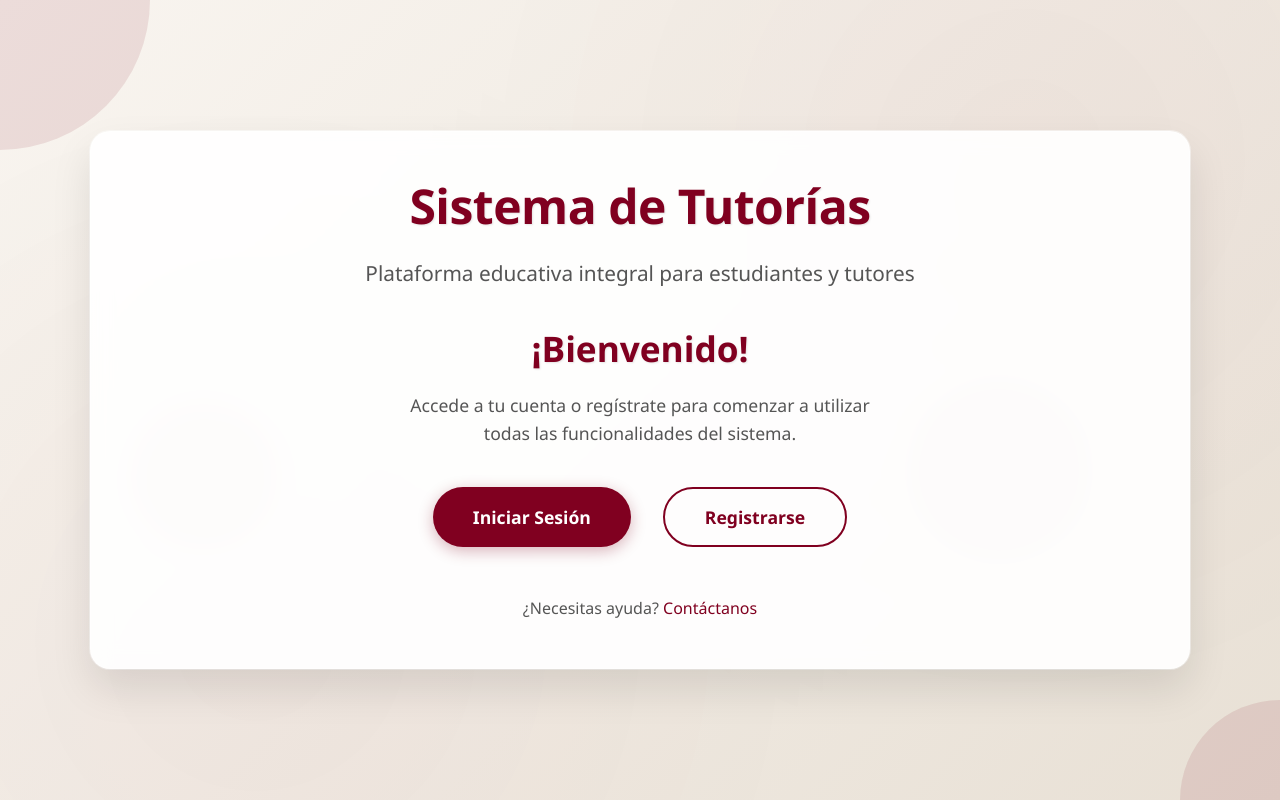
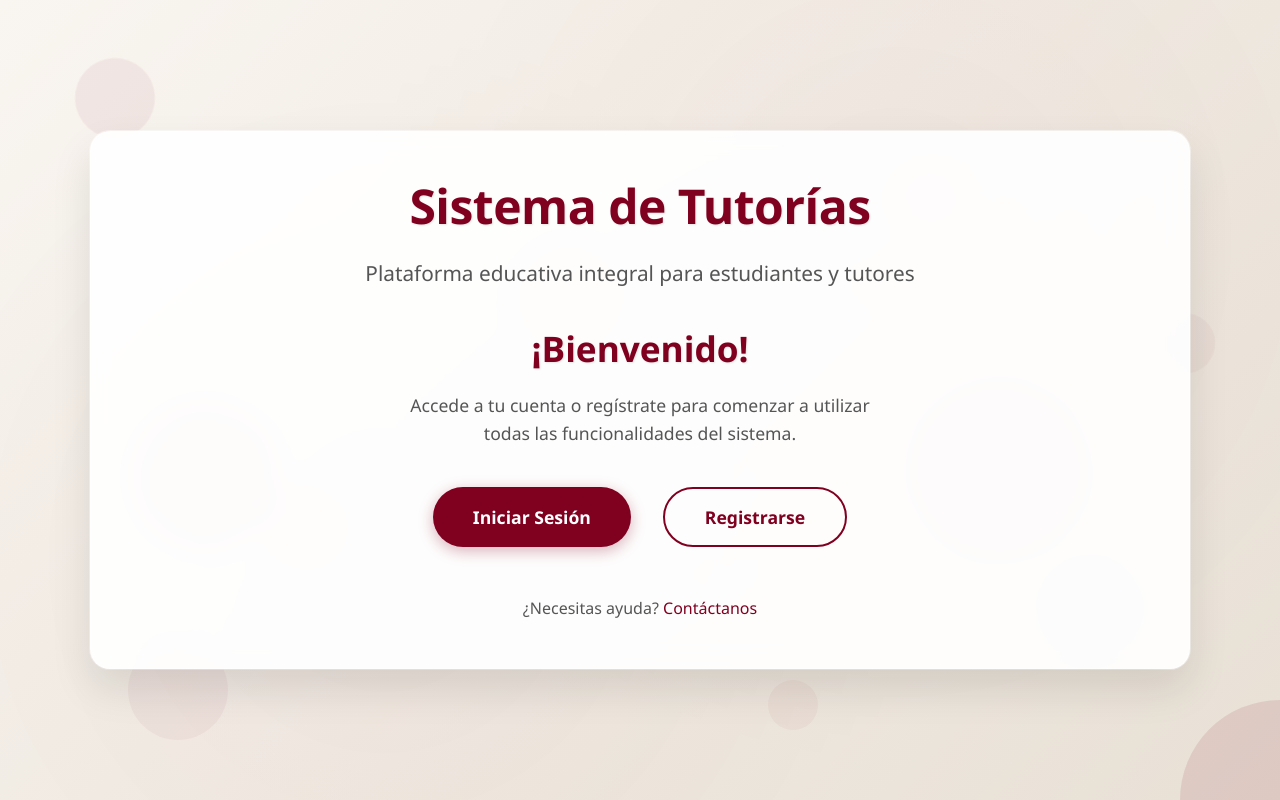
Before and after one commit to PerseoN15/DevOps_ProyectoFinal, a React app in the folder frontend/: page / in a window 1280 px wide. Built offline with nearby package versions, Linux system fonts and the light colour scheme; the HTML template or start-up script is replaced by a standard one.

Commit message:
modiciacion de diseño en el login

```diff
--- a/frontend/src/pages/Login.css
+++ b/frontend/src/pages/Login.css
@@ -38,10 +38,125 @@ body {
   align-items: center;
   position: relative;
   overflow: hidden;
-  width: 100vw; /*  Asegura que ocupe todo el ancho de la ventana */
+  width: 100vw;
 }
 
-/* Fondo con patrón sutil */
+/* Fondo animado con partículas */
+.animated-background {
+  position: absolute;
+  top: 0;
+  left: 0;
+  width: 100%;
+  height: 100%;
+  overflow: hidden;
+  z-index: 0;
+}
+
+.particle {
+  position: absolute;
+  background: var(--guindo-suave);
+  border-radius: 50%;
+  animation: floatParticle 15s infinite linear;
+  opacity: 0.4;
+}
+
+.particle:nth-child(1) {
+  width: 80px;
+  height: 80px;
+  top: 10%;
+  left: 5%;
+  animation-delay: 0s;
+  animation-duration: 20s;
+}
+
+.particle:nth-child(2) {
+  width: 120px;
+  height: 120px;
+  top: 70%;
+  left: 80%;
+  animation-delay: 2s;
+  animation-duration: 25s;
+}
+
+.particle:nth-child(3) {
+  width: 60px;
+  height: 60px;
+  top: 40%;
+  left: 90%;
+  animation-delay: 4s;
+  animation-duration: 18s;
+}
+
+.particle:nth-child(4) {
+  width: 100px;
+  height: 100px;
+  top: 80%;
+  left: 10%;
+  animation-delay: 6s;
+  animation-duration: 22s;
+}
+
+.particle:nth-child(5) {
+  width: 70px;
+  height: 70px;
+  top: 20%;
+  left: 70%;
+  animation-delay: 8s;
+  animation-duration: 19s;
+}
+
+.particle:nth-child(6) {
+  width: 90px;
+  height: 90px;
+  top: 60%;
+  left: 20%;
+  animation-delay: 10s;
+  animation-duration: 24s;
+}
+
+.particle:nth-child(7) {
+  width: 110px;
+  height: 110px;
+  top: 30%;
+  left: 40%;
+  animation-delay: 12s;
+  animation-duration: 21s;
+}
+
+.particle:nth-child(8) {
+  width: 50px;
+  height: 50px;
+  top: 85%;
+  left: 60%;
+  animation-delay: 14s;
+  animation-duration: 17s;
+}
+
+/* Animación de partículas flotantes */
+@keyframes floatParticle {
+  0% {
+    transform: translateY(0) translateX(0) rotate(0deg);
+    opacity: 0.3;
+  }
+  25% {
+    transform: translateY(-20px) translateX(10px) rotate(90deg);
+    opacity: 0.5;
+  }
+  50% {
+    transform: translateY(-40px) translateX(20px) rotate(180deg);
+    opacity: 0.7;
+  }
+  75% {
+    transform: translateY(-20px) translateX(10px) rotate(270deg);
+    opacity: 0.5;
+  }
+  100% {
+    transform: translateY(0) translateX(0) rotate(360deg);
+    opacity: 0.3;
+  }
+}
+
+/* Efecto de gradiente animado en el fondo */
 .welcome-container::before {
   content: '';
   position: absolute;
@@ -54,6 +169,20 @@ body {
     radial-gradient(circle at 80% 20%, var(--guindo-suave) 0%, transparent 50%);
   opacity: 0.3;
   z-index: 0;
+  animation: gradientShift 10s ease-in-out infinite alternate;
+}
+
+@keyframes gradientShift {
+  0% {
+    background:
+      radial-gradient(circle at 20% 80%, var(--guindo-suave) 0%, transparent 50%),
+      radial-gradient(circle at 80% 20%, var(--guindo-suave) 0%, transparent 50%);
+  }
+  100% {
+    background:
+      radial-gradient(circle at 30% 70%, var(--guindo-suave) 0%, transparent 50%),
+      radial-gradient(circle at 70% 30%, var(--guindo-suave) 0%, transparent 50%);
+  }
 }
 
 /* Elementos decorativos circulares */
@@ -111,9 +240,9 @@ body {
 
 /* Contenido principal - MÁS ANCHO Y MEJOR CENTRADO */
 .welcome-content {
-  width: 90vw; /* 👈 Ocupa el 90% del ancho de la ventana */
-  max-width: 1200px; /* 👈 Máximo más amplio para pantallas grandes */
-  margin: 0 auto; /* 👈 Centra horizontalmente */
+  width: 90vw;
+  max-width: 1200px;
+  margin: 0 auto;
   padding: 3rem;
   background: rgba(255, 255, 255, 0.92);
   border-radius: 20px;
@@ -302,9 +431,9 @@ body {
   background: rgba(255, 255, 255, 0.95);
   border-radius: 20px;
   padding: 3rem;
-  width: 90vw; /*  Mismo enfoque responsivo */
-  max-width: 500px; /*  Máximo para modales */
-  margin: 0 auto; /* Centrado */
+  width: 90vw;
+  max-width: 500px;
+  margin: 0 auto;
   position: relative;
   animation: modalSlideIn 0.4s ease-out;
   box-shadow:
@@ -633,7 +762,7 @@ body {
   .welcome-content {
     padding: 2rem;
     margin: 1rem;
-    width: 95vw; /*  Más ancho en móviles */
+    width: 95vw;
   }
 
   .main-title {
@@ -656,7 +785,7 @@ body {
   .modal-content {
     padding: 2rem;
     margin: 1rem;
-    width: 95vw; /*  Más ancho en móviles */
+    width: 95vw;
   }
 
   .form-options {
@@ -673,12 +802,12 @@ body {
 @media (max-width: 480px) {
   .welcome-content {
     padding: 1.5rem;
-    width: 98vw; /*  Casi todo el ancho en móviles pequeños */
+    width: 98vw;
   }
 
   .modal-content {
     padding: 1.5rem;
-    width: 98vw; /*  Casi todo el ancho en móviles pequeños */
+    width: 98vw;
   }
 
   .main-title {
@@ -693,6 +822,6 @@ body {
 /* Para pantallas muy grandes (más de 1200px) */
 @media (min-width: 1200px) {
   .welcome-content {
-    max-width: 1100px; /*  Un poco más ancho en pantallas grandes */
+    max-width: 1100px;
   }
 }
--- a/frontend/src/pages/Login.jsx
+++ b/frontend/src/pages/Login.jsx
@@ -1,9 +1,9 @@
 import React, { useState } from "react";
 import API_URL from "../config/api";
-import "./Login.css"; // Archivo CSS separado
+import "./Login.css";
 
 function Login() {
-  const [activeModal, setActiveModal] = useState(null); // 'login' o 'register'
+  const [activeModal, setActiveModal] = useState(null);
   const [username, setUsername] = useState("");
   const [password, setPassword] = useState("");
   const [confirmPassword, setConfirmPassword] = useState("");
@@ -15,7 +15,6 @@ function Login() {
     e.preventDefault();
     setMensaje("");
 
-    // Validaciones frontend
     if (!username || !password) {
       setMensaje("Por favor ingresa usuario y contraseña");
       return;
@@ -41,7 +40,6 @@ function Login() {
 
       if (resp.ok && data.ok) {
         setMensaje(data.message || "Inicio de sesión correctamente");
-        // Cerrar modal después de login exitoso
         setTimeout(() => {
           setActiveModal(null);
           setMensaje("");
@@ -61,7 +59,6 @@ function Login() {
     e.preventDefault();
     setMensaje("");
 
-    // Validaciones de registro
     if (!username || !password || !email || !confirmPassword) {
       setMensaje("Por favor completa todos los campos");
       return;
@@ -95,11 +92,9 @@ function Login() {
 
       if (resp.ok && data.ok) {
         setMensaje(data.message || "Registro exitoso");
-        // Cerrar modal después de registro exitoso
         setTimeout(() => {
           setActiveModal(null);
           setMensaje("");
-          // Limpiar formulario
           setUsername("");
           setPassword("");
           setConfirmPassword("");
@@ -128,6 +123,18 @@ function Login() {
 
   return (
     <div className="welcome-container">
+      {/* Fondo animado con partículas */}
+      <div className="animated-background">
+        <div className="particle"></div>
+        <div className="particle"></div>
+        <div className="particle"></div>
+        <div className="particle"></div>
+        <div className="particle"></div>
+        <div className="particle"></div>
+        <div className="particle"></div>
+        <div className="particle"></div>
+      </div>
+
       {/* Elementos decorativos circulares */}
       <div className="decorative-element"></div>
       <div className="decorative-element"></div>
```
